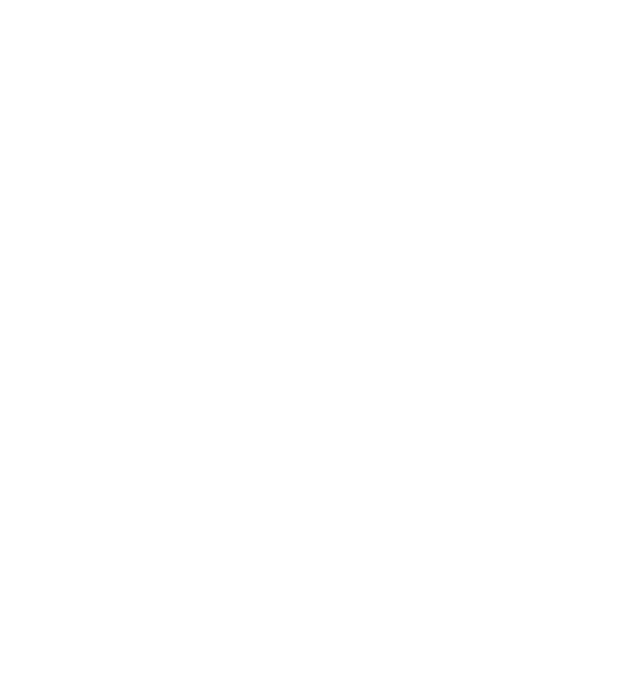
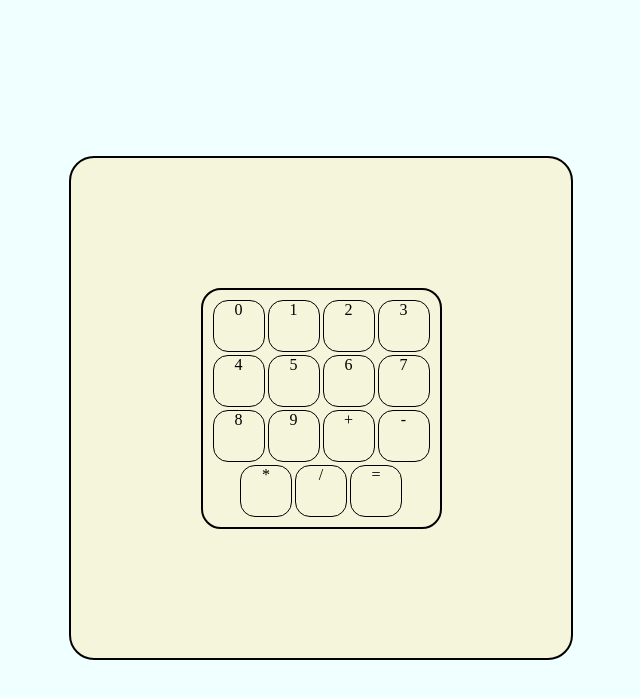
Before and after one commit to ZeroDav808/Calculator, a plain HTML site: page index.html in a window 1280 px wide. Shown: the whole page, without its empty margins (319-959 px from the left). Drawn offline with Linux system fonts and the light colour scheme.

Commit message:
Added styling for the keyboard

```diff
--- a/index.html
+++ b/index.html
@@ -1,13 +1,39 @@
 <!DOCTYPE html>
 <html lang="en">
-<head>
-    <meta charset="UTF-8">
-    <meta name="viewport" content="width=device-width, initial-scale=1.0">
+  <head>
+    <meta charset="UTF-8" />
+    <meta name="viewport" content="width=device-width, initial-scale=1.0" />
     <title>Calculator</title>
-    <link rel="stylesheet" href="styles.css">
+    <link rel="stylesheet" href="styles.css" />
     <script src="index.js" defer></script>
-</head>
-<body>
-
-</body>
+  </head>
+  <body>
+    <div class="container">
+      <div class="keyboard">
+        <div class="row one">
+          <div class="number">0</div>
+          <div class="number">1</div>
+          <div class="number">2</div>
+          <div class="number">3</div>
+        </div>
+        <div class="row two">
+          <div class="number">4</div>
+          <div class="number">5</div>
+          <div class="number">6</div>
+          <div class="number">7</div>
+        </div>
+        <div class="row three">
+          <div class="number">8</div>
+          <div class="number">9</div>
+          <div class="operation">+</div>
+          <div class="operation">-</div>
+        </div>
+        <div class="row four">
+          <div class="operation">*</div>
+          <div class="operation">/</div>
+          <div class="equal">=</div>
+        </div>
+      </div>
+    </div>
+  </body>
 </html>
--- a/styles.css
+++ b/styles.css
@@ -0,0 +1,43 @@
+body {
+    display: flex;
+    align-items: center;
+    justify-content: center;
+    background-color: azure;
+    height: 100vh;
+}
+
+.container {
+    height: 500px;
+    width: 500px;
+    margin: 0 auto;
+    background-color: beige;
+    border: 2px solid black;
+    border-radius: 25px;
+    display: flex;
+    justify-content: center;
+    align-items: center;
+}
+
+.keyboard {
+    display: flex;
+    flex-direction: column;
+    justify-content: center;
+    padding: 10px;
+    border: 2px solid black;
+    border-radius: 20px;
+    gap: 3px;
+}
+
+.row {
+    display: flex;
+    justify-content: center;
+    gap: 3px;
+}
+
+.number, .operation, .equal {
+    height: 50px;
+    width: 50px;
+    border: 1px solid black;
+    border-radius: 15px;
+    text-align: center;
+}
```
